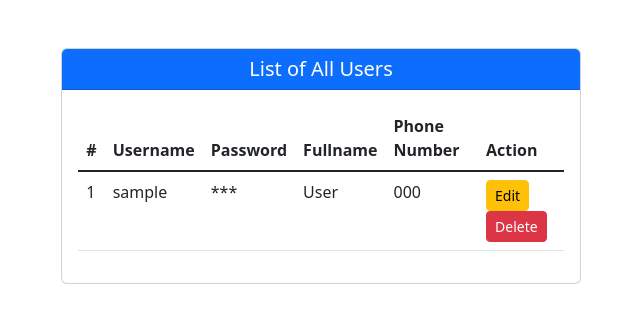
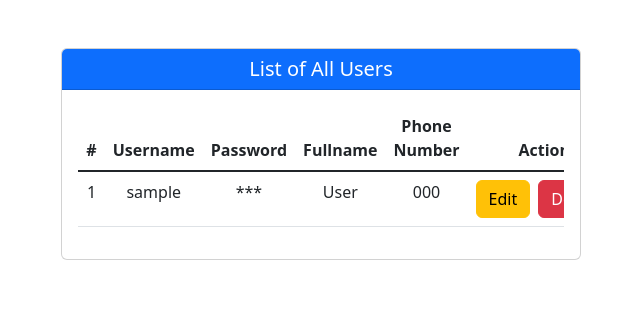
Before and after one commit to XCOD33/web-crud-flask, a Flask app: page / in a window 1280 px wide. Shown: the part 58-381 px from the top of that part, without its empty margins (319-959 px from the left). Run offline with Flask 2, Linux system fonts and the light colour scheme; the visitor is signed in with stand-in values (Sample User, id 1); tables that the repository leaves empty or names only in its code hold one stand-in row (Sample ...); the page is wider than the window, and the part outside it is not shown; some libraries are stand-ins or nearby versions.

Commit message:
add delete

```diff
--- a/app.py
+++ b/app.py
@@ -114,6 +114,18 @@ def edit(id):
 
         return redirect(url_for('index'))
 
+@app.route('/delete/<int:id>', methods=['GET','POST'])
+def delete(id):
+    if request.method == 'GET':
+        return redirect(url_for('index'))
+    if request.method == 'POST' and 'loggedIn' in session:
+        cur = mysql.connection.cursor()
+        cur.execute("DELETE FROM user WHERE id=%s", (id,))
+        mysql.connection.commit()
+        cur.close()
+
+        return redirect(url_for('index'))
+
 
 if __name__ == "__main__":
     app.run(debug=True)
--- a/templates/index.html
+++ b/templates/index.html
@@ -20,7 +20,7 @@
                     <div class="table-responsive">
                         <table class="table">
                             <thead>
-                                <tr>
+                                <tr class="text-center">
                                     <th scope="col">#</th>
                                     <th scope="col">Username</th>
                                     <th scope="col">Password</th>
@@ -31,19 +31,21 @@
                             </thead>
                             <tbody class="table-group-divider">
                                 {% for user in users %}
-                                <tr>
+                                <tr class="text-center">
                                     <td>{{ loop.index }}</td>
                                     <td>{{ user[1] }}</td>
                                     <td>***</td>
                                     <td>{{ user[3] }}</td>
                                     <td>{{ user[4] }}</td>
                                     <td>
-                                        <a href="/edit/{{ user[0] }}" class="btn btn-sm btn-warning">
-                                            Edit
-                                        </a>
-                                        <a href="/delete/{{ user[0] }}" class="btn btn-sm btn-danger">
-                                            Delete
-                                        </a>
+                                        <div class="d-flex">
+                                            <a href="/edit/{{ user[0] }}" class="btn btn-warning me-2">
+                                                Edit
+                                            </a>
+                                            <form action="/delete/{{ user[0] }}" method="post">
+                                                <button type="submit" class="btn btn-danger">Delete</button>
+                                            </form>
+                                        </div>
                                     </td>
                                 </tr>
                                 {% endfor %}
```
